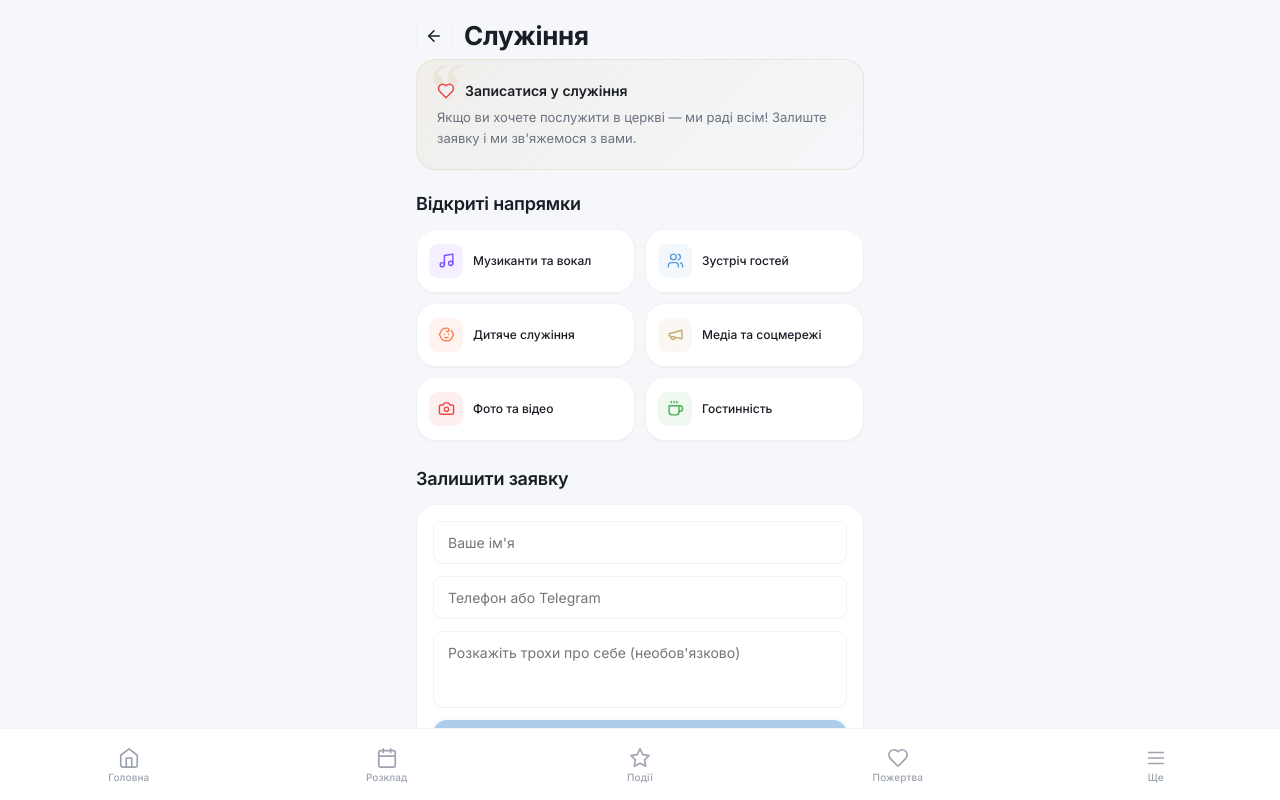
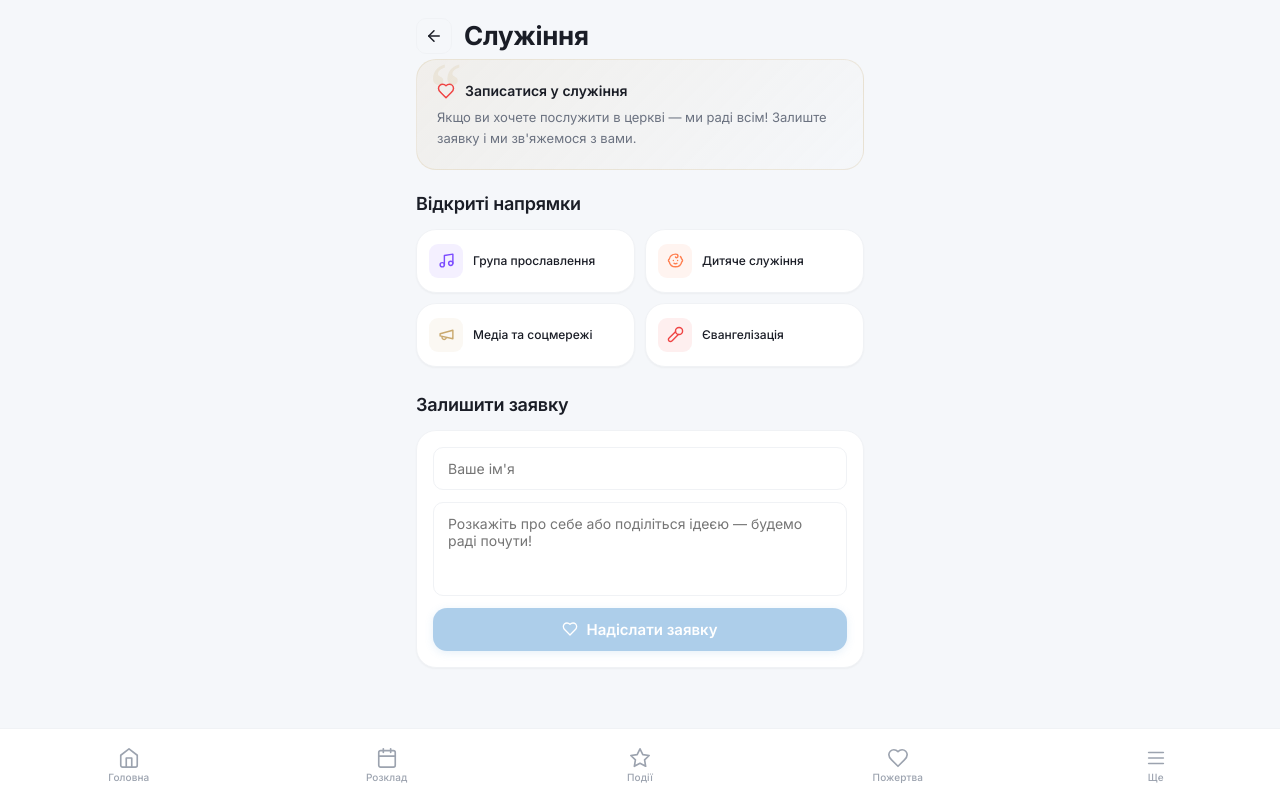
Before and after one commit to jacquesrouxwp/emmanuil-amsterdam, a React (Vite) app: page /volunteer in a window 1280 px wide. Built offline with nearby package versions, Linux system fonts and the light colour scheme.

Commit message:
Volunteer: update positions, simplify form (name + idea only)

```diff
--- a/src/i18n/translations.ts
+++ b/src/i18n/translations.ts
@@ -105,8 +105,7 @@ const t = {
       positions: 'Відкриті напрямки',
       formTitle: 'Залишити заявку',
       namePlaceholder: 'Ваше ім\'я',
-      phonePlaceholder: 'Телефон або Telegram',
-      commentPlaceholder: 'Розкажіть трохи про себе (необов\'язково)',
+      commentPlaceholder: 'Розкажіть про себе або поділіться ідеєю — будемо раді почути!',
       submit: 'Надіслати заявку',
       successTitle: 'Дякуємо!',
       successText: 'Ваша заявка прийнята. Ми зв\'яжемося з вами найближчим часом. Раді вас бачити у нашій команді!',
@@ -210,8 +209,7 @@ const t = {
       positions: 'Открытые направления',
       formTitle: 'Оставить заявку',
       namePlaceholder: 'Ваше имя',
-      phonePlaceholder: 'Телефон или Telegram',
-      commentPlaceholder: 'Расскажите немного о себе (необязательно)',
+      commentPlaceholder: 'Расскажите о себе или поделитесь идеей — будем рады услышать!',
       submit: 'Отправить заявку',
       successTitle: 'Спасибо!',
       successText: 'Ваша заявка принята. Мы свяжемся с вами в ближайшее время. Рады видеть вас в нашей команде!',
@@ -315,8 +313,7 @@ const t = {
       positions: 'Open positions',
       formTitle: 'Apply',
       namePlaceholder: 'Your name',
-      phonePlaceholder: 'Phone or Telegram',
-      commentPlaceholder: 'Tell us a little about yourself (optional)',
+      commentPlaceholder: 'Tell us about yourself or share an idea — we\'d love to hear!',
       submit: 'Submit application',
       successTitle: 'Thank you!',
       successText: 'Your application has been received. We will contact you soon. We look forward to having you on our team!',
--- a/src/pages/VolunteerPage.tsx
+++ b/src/pages/VolunteerPage.tsx
@@ -1,7 +1,7 @@
 import { useState } from 'react';
 import { useNavigate } from 'react-router-dom';
 import { motion, AnimatePresence } from 'framer-motion';
-import { ArrowLeft, Heart, Music, Users, Baby, Megaphone, Camera, Coffee, CheckCircle } from 'lucide-react';
+import { ArrowLeft, Heart, Music, Baby, Megaphone, Mic2, CheckCircle } from 'lucide-react';
 import { hapticFeedback } from '@/lib/telegram';
 import { useT } from '@/i18n/translations';
 
@@ -14,12 +14,10 @@ interface Position {
 }
 
 const positions: Position[] = [
-  { icon: Music,     color: '#7C4DFF', ua: 'Музиканти та вокал',    ru: 'Музыканты и вокал',     en: 'Musicians & worship' },
-  { icon: Users,     color: '#5E9ED6', ua: 'Зустріч гостей',        ru: 'Встреча гостей',         en: 'Guest welcome team' },
-  { icon: Baby,      color: '#FF7F50', ua: 'Дитяче служіння',       ru: 'Детское служение',       en: 'Children\'s ministry' },
-  { icon: Megaphone, color: '#C9A96E', ua: 'Медіа та соцмережі',    ru: 'Медиа и соцсети',        en: 'Media & social media' },
-  { icon: Camera,    color: '#EF4444', ua: 'Фото та відео',         ru: 'Фото и видео',           en: 'Photo & video' },
-  { icon: Coffee,    color: '#4CAF50', ua: 'Гостинність',           ru: 'Гостеприимство',         en: 'Hospitality' },
+  { icon: Music,     color: '#7C4DFF', ua: 'Група прославлення', ru: 'Группа прославления',  en: 'Worship team' },
+  { icon: Baby,      color: '#FF7F50', ua: 'Дитяче служіння',    ru: 'Детское служение',     en: 'Children\'s ministry' },
+  { icon: Megaphone, color: '#C9A96E', ua: 'Медіа та соцмережі', ru: 'Медиа и соцсети',      en: 'Media & social media' },
+  { icon: Mic2,      color: '#EF4444', ua: 'Євангелізація',      ru: 'Евангелизация',         en: 'Evangelism' },
 ];
 
 const fadeUp = {
@@ -37,7 +35,6 @@ export function VolunteerPage() {
   const t = useT();
 
   const [name, setName] = useState('');
-  const [phone, setPhone] = useState('');
   const [comment, setComment] = useState('');
   const [submitted, setSubmitted] = useState(false);
 
@@ -73,7 +70,6 @@ export function VolunteerPage() {
 
       <AnimatePresence mode="wait">
         {submitted ? (
-          /* Success screen */
           <motion.div
             key="success"
             initial={{ opacity: 0, scale: 0.95 }}
@@ -158,27 +154,11 @@ export function VolunteerPage() {
                     width: '100%',
                   }}
                 />
-                <input
-                  type="text"
-                  value={phone}
-                  onChange={(e) => setPhone(e.target.value)}
-                  placeholder={t.volunteer.phonePlaceholder}
-                  style={{
-                    padding: '12px 14px',
-                    borderRadius: 10,
-                    border: '1px solid var(--border-light)',
-                    background: 'var(--surface)',
-                    fontSize: 14,
-                    color: 'var(--text)',
-                    outline: 'none',
-                    width: '100%',
-                  }}
-                />
                 <textarea
                   value={comment}
                   onChange={(e) => setComment(e.target.value)}
                   placeholder={t.volunteer.commentPlaceholder}
-                  rows={3}
+                  rows={4}
                   style={{
                     padding: '12px 14px',
                     borderRadius: 10,
```
